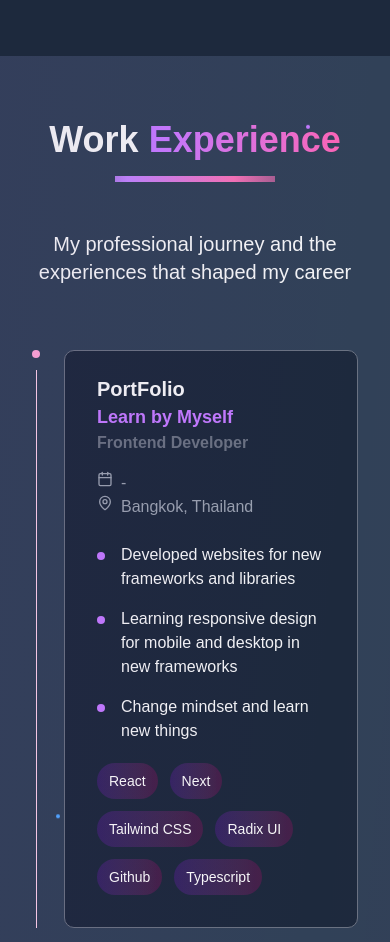
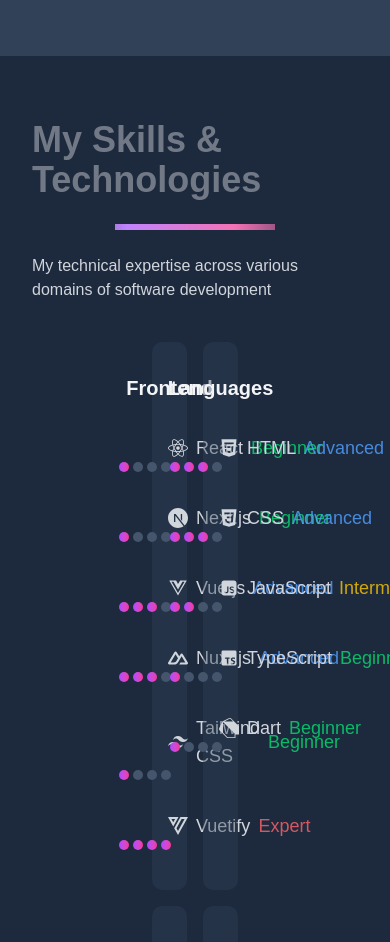
Before and after one commit to Bxvxrnchxxn/react_tutorial, a Next.js app: page / in a window 390 px wide. Shown: the part 2880-3822 px from the top of the page. Built offline with nearby package versions, Linux system fonts and the light colour scheme; a web font is replaced by a local one.

Commit message:
#10 Update
 - Success All
 - Add more custom

1️⃣Navbar ✔
2️⃣Hero ✔
3️⃣About ✔
4️⃣Experience ✔
5️⃣Projects ✔
6️⃣Contact ✔
7️⃣Footer ✔

```diff
--- a/package.json
+++ b/package.json
@@ -21,6 +21,7 @@
     "react": "^19.0.0",
     "react-dom": "^19.0.0",
     "react-hook-form": "^7.58.1",
+    "react-icons": "^5.5.0",
     "react-type-animation": "^3.2.0",
     "sweetalert2": "^11.22.1",
     "sweetalert2-react-content": "^5.1.0",
--- a/src/app/page.tsx
+++ b/src/app/page.tsx
@@ -5,6 +5,7 @@
 import { Experience } from "@/components/Experience";
 import { Projects } from "@/components/Projects";
 import { Contact } from "@/components/Contact";
+import { Skill } from "@/components/Skill";
 
 export default function Home() {
   return (
@@ -14,6 +15,9 @@
       </section>
       <section id="about" className="md:scroll-mt-15">
         <About />
+      </section>
+      <section id="skills" className="md:scroll-mt-15">
+        <Skill />
       </section>
       <section id="experience" className="md:scroll-mt-15">
         <Experience />
--- a/src/components/About.tsx
+++ b/src/components/About.tsx
@@ -46,7 +46,7 @@
     },
   ];
   return (
-    <div className="relative bg-slate-800 text-gray-100 flex flex-col items-center justify-center min-h-screen py-10">
+    <div className="relative bg-slate-700 text-gray-100 flex flex-col items-center justify-center min-h-screen py-10">
       {/* decoration */}
       <div className="pointer-events-none absolute inset-0 z-0">
         <div className="absolute top-10 left-10 w-20 h-20 border border-purple-500/20 rounded-full animate-pulse-scale" />
@@ -145,7 +145,7 @@
           {skills.map((skill, index) => (
             <div
               key={index}
-              className="group hover:-translate-y-3 hover:shadow-2xl rounded-lg bg-slate-900 w-full transition-all duration-300 hover:bg-slate-700 overflow-hidden"
+              className="group hover:-translate-y-3 hover:shadow-2xl rounded-lg bg-slate-800 w-full transition-all duration-300 hover:bg-slate-600 overflow-hidden"
             >
               <skill.icon
                 size={40}
--- a/src/components/Navbar.tsx
+++ b/src/components/Navbar.tsx
@@ -9,6 +9,7 @@
 const pageItems = [
   { href: "home", label: "Home" },
   { href: "about", label: "About" },
+  { href: "skills", label: "Skills" },
   { href: "experience", label: "Experience" },
   { href: "projects", label: "Projects" },
   { href: "contact", label: "Contact" },
--- a/src/components/Projects.tsx
+++ b/src/components/Projects.tsx
@@ -153,7 +153,9 @@
         <div className="animate-shimmer w-40 h-1.5 bg-gradient-to-r from-purple-400 to-pink-400 mb-6 mx-auto"></div>
       </div>
       <div className="md:text-lg text-base text-gray-300">
-        Scroll to experience interactive GSAP-powered animations
+        A collection of front-end projects centered on academic systems and
+        management tools, highlighting my skills in design, usability, and
+        real-world problem solving.
       </div>
       <div className="grid grid-cols-1 gap-16 mt-12">
         {projects.map((project, index) => (
--- /dev/null
+++ b/src/components/Skill.tsx
@@ -0,0 +1,192 @@
+"use client";
+import React from "react";
+import {
+  FaReact,
+  FaVuejs,
+  FaFigma,
+  FaGithub,
+  FaDocker,
+  FaHtml5,
+} from "react-icons/fa";
+import { IoLogoCss3 } from "react-icons/io";
+import {
+  SiNextdotjs,
+  SiNuxtdotjs,
+  SiVuetify,
+  SiDart,
+  SiPostman,
+} from "react-icons/si";
+import {
+  RiTailwindCssFill,
+  RiJavascriptFill,
+  RiFlutterFill,
+} from "react-icons/ri";
+import { BiLogoTypescript } from "react-icons/bi";
+import { VscVscode } from "react-icons/vsc";
+
+export const Skill = () => {
+  const getLevelColor = (level: number) => {
+    switch (level) {
+      case 1:
+        return "text-green-400/80";
+      case 2:
+        return "text-yellow-400/80";
+      case 3:
+        return "text-blue-400/80";
+      case 4:
+        return "text-red-400/80";
+      default:
+        return "text-gray-400/80";
+    }
+  };
+  const getLevelText = (level: number) => {
+    switch (level) {
+      case 1:
+        return "Beginner";
+      case 2:
+        return "Intermediate";
+      case 3:
+        return "Advanced";
+      case 4:
+        return "Expert";
+      default:
+        return "Beginner";
+    }
+  };
+  const getLevelDots = (level: number) => {
+    return Array.from({ length: 4 }, (_, index) => (
+      <div
+        key={index}
+        className={`w-2.5 h-2.5 rounded-full transition-colors duration-300 ${
+          index < level
+            ? "bg-gradient-to-r from-purple-500 to-pink-500"
+            : "bg-slate-600 light:bg-gray-300"
+        }`}
+      />
+    ));
+  };
+  const skillCategories = [
+    {
+      title: "Frontend",
+      skills: [
+        { name: "React", icon: <FaReact />, level: 1 },
+        { name: "Next.js", icon: <SiNextdotjs />, level: 1 },
+        { name: "Vue.js", icon: <FaVuejs />, level: 3 },
+        { name: "Nuxt.js", icon: <SiNuxtdotjs />, level: 3 },
+        { name: "Tailwind CSS", icon: <RiTailwindCssFill />, level: 1 },
+        { name: "Vuetify", icon: <SiVuetify />, level: 4 },
+      ],
+    },
+    {
+      title: "Languages",
+      skills: [
+        { name: "HTML", icon: <FaHtml5 />, level: 3 },
+        { name: "CSS", icon: <IoLogoCss3 />, level: 3 },
+        { name: "JavaScript", icon: <RiJavascriptFill />, level: 2 },
+        { name: "TypeScript", icon: <BiLogoTypescript />, level: 1 },
+        { name: "Dart", icon: <SiDart />, level: 1 },
+      ],
+    },
+    {
+      title: "Mobile & Design",
+      skills: [
+        { name: "Flutter", icon: <RiFlutterFill />, level: 1 },
+        { name: "Figma", icon: <FaFigma />, level: 1 },
+      ],
+    },
+    {
+      title: "Tools & DevOps",
+      skills: [
+        { name: "GitHub", icon: <FaGithub />, level: 2 },
+        { name: "Docker", icon: <FaDocker />, level: 2 },
+        { name: "VS Code", icon: <VscVscode />, level: 4 },
+        { name: "Postman", icon: <SiPostman />, level: 3 },
+      ],
+    },
+  ];
+  return (
+    <div className="flex flex-col items-center justify-center min-h-screen bg-slate-800 py-16 px-8">
+      <div className="absolute inset-0 pointer-events-none">
+        <div className="absolute top-32 left-16 w-40 h-40 border border-purple-500/10 rounded-full animate-pulse-scale light:border-purple-300/20"></div>
+        <div className="absolute bottom-20 right-20 w-32 h-32 border border-pink-500/10 rounded-full animate-float light:border-pink-300/20"></div>
+      </div>
+      <div className="md:text-5xl text-4xl font-bold mb-6 text-gray-100 animate-blink">
+        My Skills & Technologies
+      </div>
+      <div className="animate-shimmer w-40 h-1.5 bg-gradient-to-r from-purple-400 to-pink-400 mb-6 mx-auto"></div>
+      <div className="md:text-lg text-base text-gray-300">
+        My technical expertise across various domains of software development
+      </div>
+      <div className="grid-cols-2 md:grid-cols-4 gap-4 px-30 mt-10 w-full grid">
+        {skillCategories.map((category) => (
+          <div
+            key={category.title}
+            className="bg-slate-700/40 p-4 rounded-lg transition-all duration-300 justify-center items-center"
+          >
+            <div className="flex justify-center text-xl font-semibold text-gray-100 pt-4">
+              {category.title}
+            </div>
+            <div>
+              {category.skills.map((skill) => (
+                <div key={skill.name} className="mb-6 mt-8">
+                  <div className="flex items-center justify-between gap-2 text-gray-300 text-lg font-medium">
+                    <div className="flex flex-row gap-2 items-center">
+                      <div className="text-xl">{skill.icon}</div>
+                      <div>{skill.name}</div>
+                    </div>
+
+                    <div
+                      className={`text-lg font-medium ${getLevelColor(
+                        skill.level
+                      )}`}
+                    >
+                      {getLevelText(skill.level)}
+                    </div>
+                  </div>
+                  <div
+                    className="flex space-x-1 justify-end"
+                    data-level={skill.level}
+                  >
+                    {getLevelDots(skill.level).map((dot, dotIndex) => (
+                      <div key={dotIndex} className="">
+                        {dot}
+                      </div>
+                    ))}
+                  </div>
+                </div>
+              ))}
+            </div>
+          </div>
+        ))}
+      </div>
+      <div className="mt-8 grid grid-cols-2 md:grid-cols-4 gap-8 px-30 text-center w-full">
+        <div className="bg-slate-900/60 backdrop-blur-sm p-6 rounded-xl light:bg-white/50">
+          <div className="text-3xl font-bold text-purple-400 mb-2 light:text-purple-600">
+            15+
+          </div>
+          <div className="text-gray-300 light:text-gray-600">Technologies</div>
+        </div>
+        <div className="bg-slate-900/60 backdrop-blur-sm p-6 rounded-xl light:bg-white/50">
+          <div className="text-3xl font-bold text-pink-400 mb-2 light:text-pink-600">
+            0 - 1
+          </div>
+          <div className="text-gray-300 light:text-gray-600">
+            Years Experience
+          </div>
+        </div>
+        <div className="bg-slate-900/60 backdrop-blur-sm p-6 rounded-xl light:bg-white/50">
+          <div className="text-3xl font-bold text-cyan-400 mb-2 light:text-cyan-600">
+            4
+          </div>
+          <div className="text-gray-300 light:text-gray-600">Projects</div>
+        </div>
+        <div className="bg-slate-900/30 backdrop-blur-sm p-6 rounded-xl light:bg-white/50">
+          <div className="text-3xl font-bold text-green-400 mb-2 light:text-green-600">
+            ∞
+          </div>
+          <div className="text-gray-300 light:text-gray-600">Learning</div>
+        </div>
+      </div>
+    </div>
+  );
+};
```
Also changed, not shown: 1 other file (tests, documents, lock files or other folders).
